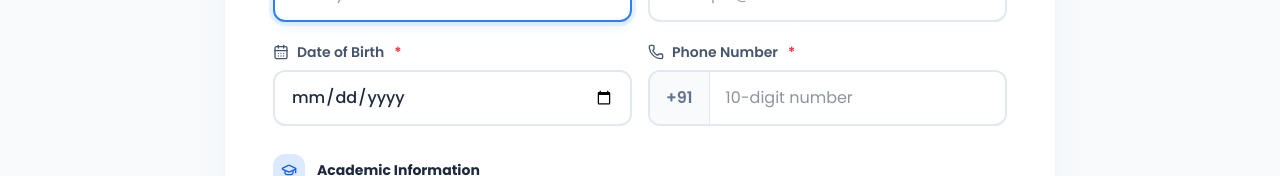
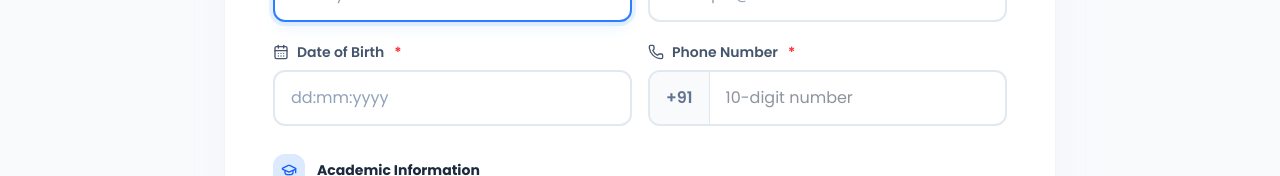
Before and after one commit to adityatripathi676/innoskill-2026, a Next.js app in the folder innoskill-frontend/: page /registration in a window 1280 px wide. Shown: the part 710-886 px from the top of the page. Built offline with nearby package versions, Linux system fonts and the light colour scheme.

Commit message:
feat: calendar DOB picker, 5MB upload, filetype validation, bugfixes

```diff
--- a/innoskill-frontend/src/components/user-form.tsx
+++ b/innoskill-frontend/src/components/user-form.tsx
@@ -4,6 +4,9 @@ import { UserFormData } from "@/types";
 import FormWrapper from "./form-wrapper";
 import { ChevronDown, User, Building2, GraduationCap, Users, Phone, CreditCard, UsersRound, Check, Mail, AlertCircle, MapPin, House, CalendarDays } from "lucide-react";
 import { useState, useRef, useEffect, useMemo } from "react";
+import DatePicker from "react-datepicker";
+import "react-datepicker/dist/react-datepicker.css";
+import { format, parse } from "date-fns";
 
 type UserFormDataProps = UserFormData & {
     updateFields: (fields: Partial<UserFormData>) => void;
@@ -181,6 +184,31 @@ export default function UserForm({
         Accomodation: "Event + stay"
     };
 
+    // Parse dateOfBirth string (dd:mm:yyyy) to Date object
+    const parseDOB = (dob: string) => {
+        if (!dob) return null;
+        const [dd, mm, yyyy] = dob.split(":");
+        if (!dd || !mm || !yyyy) return null;
+        return new Date(Number(yyyy), Number(mm) - 1, Number(dd));
+    };
+    const formatDOB = (date: Date | null) => {
+        if (!date) return "";
+        return format(date, "dd:MM:yyyy");
+    };
+    // Only set dobDate if dateOfBirth is present
+    const [dobDate, setDobDate] = useState<Date | null>(() => parseDOB(dateOfBirth));
+    useEffect(() => {
+        // Keep dobDate in sync if dateOfBirth changes externally
+        if (dateOfBirth && formatDOB(dobDate) !== dateOfBirth) {
+            setDobDate(parseDOB(dateOfBirth));
+        }
+    }, [dateOfBirth]);
+    useEffect(() => {
+        // Keep dobDate in sync if dateOfBirth changes externally
+        if (dateOfBirth && formatDOB(dobDate) !== dateOfBirth) {
+            setDobDate(parseDOB(dateOfBirth));
+        }
+    }, [dateOfBirth]);
     const age = calculateAge(dateOfBirth);
     const isMinor = age !== null ? age < 18 : scOrUni === "School";
     const isOtherInstitution = institutionName === "Others";
@@ -271,13 +299,20 @@ export default function UserForm({
                             Date of Birth
                             <span className="text-red-500 ml-0.5">*</span>
                         </label>
-                        <input
+                        <DatePicker
+                            selected={dobDate}
+                            onChange={(date: Date | null) => {
+                                setDobDate(date);
+                                updateFields({ dateOfBirth: formatDOB(date) });
+                            }}
+                            dateFormat="dd:MM:yyyy"
+                            maxDate={new Date()}
+                            showMonthDropdown
+                            showYearDropdown
+                            dropdownMode="select"
+                            placeholderText="dd:mm:yyyy"
+                            className="form-input text-sm sm:text-base"
                             required
-                            type="date"
-                            className="form-input text-sm sm:text-base"
-                            value={dateOfBirth}
-                            onChange={(e) => updateFields({ dateOfBirth: e.target.value })}
-                            max={new Date().toISOString().split("T")[0]}
                         />
                         {age !== null && (
                             <div className="flex items-center gap-2 text-xs mt-1.5">
--- /dev/null
+++ b/package.json
@@ -0,0 +1,6 @@
+{
+  "dependencies": {
+    "date-fns": "^4.1.0",
+    "react-datepicker": "^9.1.0"
+  }
+}
```
Also changed, not shown: 2 other files (tests, documents, lock files or other folders).
